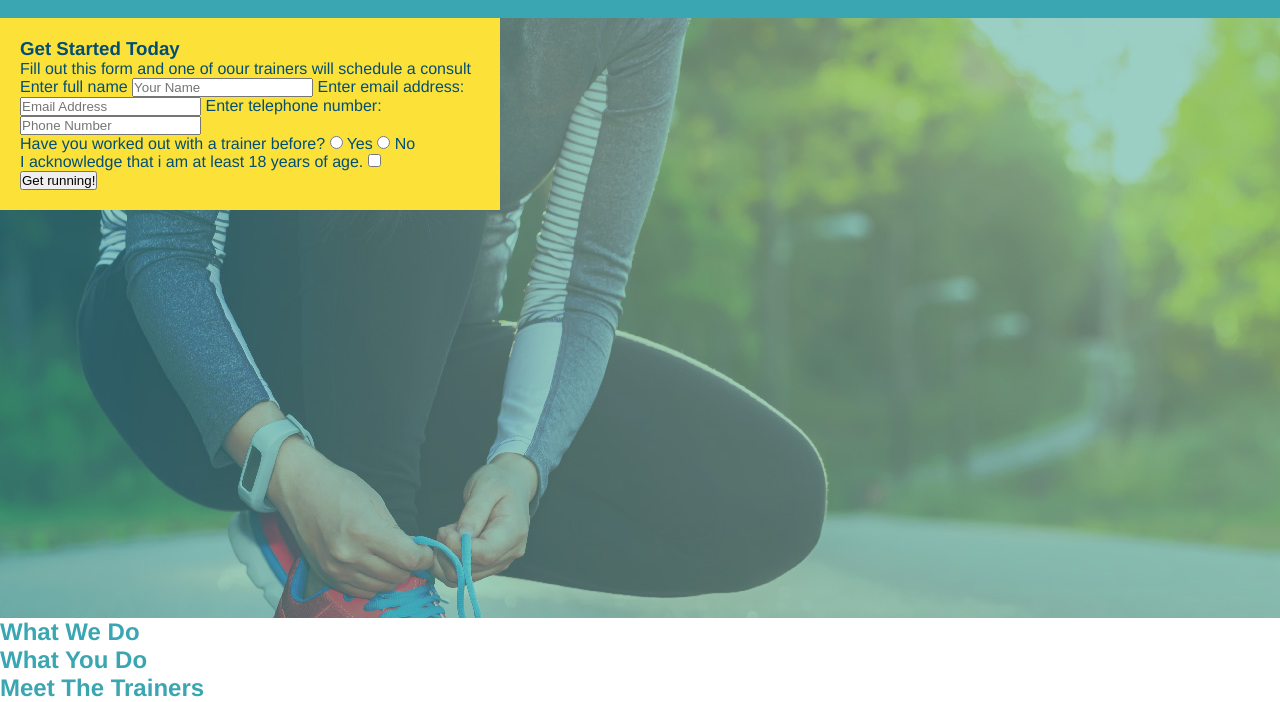
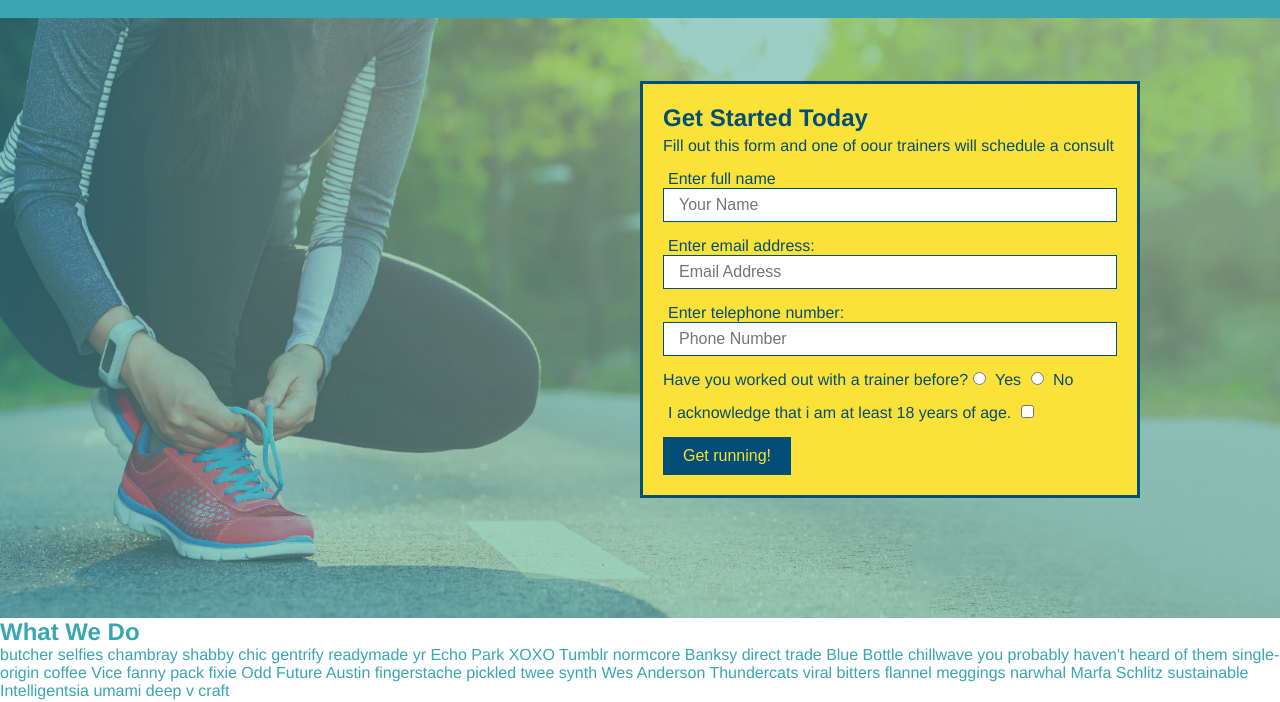
Before and after one commit to JoseZuniga01/run-budy, a plain HTML site: page index.html in a window 1280 px wide. Shown: the part 59-761 px from the top of the page. Drawn offline with Linux system fonts and the light colour scheme.

Commit message:
finished header & added SVG icons

```diff
--- a/assets/css/style.css
+++ b/assets/css/style.css
@@ -62,6 +62,9 @@ section {
 .hero {
     background-image: url(../images/hero-bg.jpeg);
     height: 600px;
+    background-size: cover;
+    background-position: center;
+    position: relative;
 }
 /* Hero Style End */
 .hero-form {
@@ -69,8 +72,35 @@ section {
     padding: 20px;
     width: 500px;
     color: #024e76;
+    border: 3px solid #024e76;
+    position: absolute;
+    bottom: 120px;
+    right: 140px;
 }
-.hero-form {
-    ...
-    border: solid 3px #024e76
+.hero-form h3 {
+    font-size: 24px;
+    margin: 0;
 }
+.hero-form p {
+    margin: 5px 0 15px 0;
+}
+.form-input {
+    border: 1px solid #024e76;
+    display: block;
+    padding: 7px 15px;
+    font-size: 16px;
+    color: #024e76;
+    width: 100%;
+    margin-bottom: 15px;
+}
+.hero-form label {
+    margin: 0 5px;
+}
+.hero-form button {
+    color: #fce138;
+    background-color: #024e76;
+    border: none;
+    padding: 10px 20px;
+    font-size: 16px;
+}
+/* HERO STYLES END */
--- a/index.html
+++ b/index.html
@@ -39,11 +39,11 @@
                 <!--add form element-->
                 <form>
                     <label for="name">Enter full name</label>
-                    <input type="text" placeholder="Your Name" name="name" id="name" />
+                    <input class="form-input" type="text" placeholder="Your Name" name="name" id="name" />
                     <label for="email">Enter email address:</label>
-                    <input type="email" placeholder="Email Address" name="email" id="email" />
+                    <input class="form-input" type="email" placeholder="Email Address" name="email" id="email" />
                     <label for="phone">Enter telephone number:</label>
-                    <input type="tel" placeholder="Phone Number" name="phone" id="phone" />
+                    <input class="form-input" type="tel" placeholder="Phone Number" name="phone" id="phone" />
                     <p>
                         Have you worked out with a trainer before?
                         <input type="radio" name="trainer-confirm" id="trainer-yes" />
@@ -64,20 +64,42 @@
             </div>
         </section>
         <!--end hero-->
-        <!--"what we do" dection-->
-        <section>
+        <!--"what we do" section-->
+        <section id="what-we-do">
             <h2>What We Do</h2>
+            <p>butcher selfies chambray shabby chic gentrify readymade yr Echo Park XOXO Tumblr normcore Banksy direct trade Blue Bottle chillwave you probably haven't heard of them single-origin coffee Vice fanny pack fixie Odd Future Austin fingerstache pickled twee synth Wes Anderson Thundercats viral bitters flannel meggings narwhal Marfa Schlitz sustainable Intelligentsia umami deep v craft</p>
         </section>
         <!--"what you do" section-->
-        <section>
+        <section id="what-you-do">
             <h2>What You Do</h2>
+            <div>
+                <!--insert this img element-->
+                <img src="./assets/images/step-1.svg" />
+                <h3>Step 1: Fill Out the Form Above.</h3>
+                <p>You're already here, so why not?</p>
+            </div>
+            <div>
+                <img src="./assets/images/step-2.svg" />
+                <h3>Step 2: Consult with One of Our Trainers.</h3>
+                <p>Are you here to build muscle, lose weight, or just feel good?</p>
+            </div>
+            <div>
+                <img src="./assets/images/step-3.svg" />
+                <h3>Step 3: Get Running.</h3>
+                <p>Hit the ground running (literally) once your trainer lays out your plan.</p>
+            </div>
+            <div>
+                <img src="./assets/images/step-4.svg" />
+                <h3>Step 4: See Results.</h3>
+                <p>Bi-weekly checkins with your trainer will keep you focused</p>
+            </div>
         </section>
         <!--"meet the trainers" section-->
-        <section>
+        <section id="meet-the-trainers">
             <h2>Meet The Trainers</h2>
         </section>
         <!--"reach out" section-->
-        <section>
+        <section id="reach-out">
             <h2>Reach Out</h2>
         </section>
         <!--footer-->
```
Also changed, not shown: assets/images/step-1.svg (added), assets/images/step-2.svg (added), assets/images/step-3.svg (added), assets/images/step-4.svg (added).
